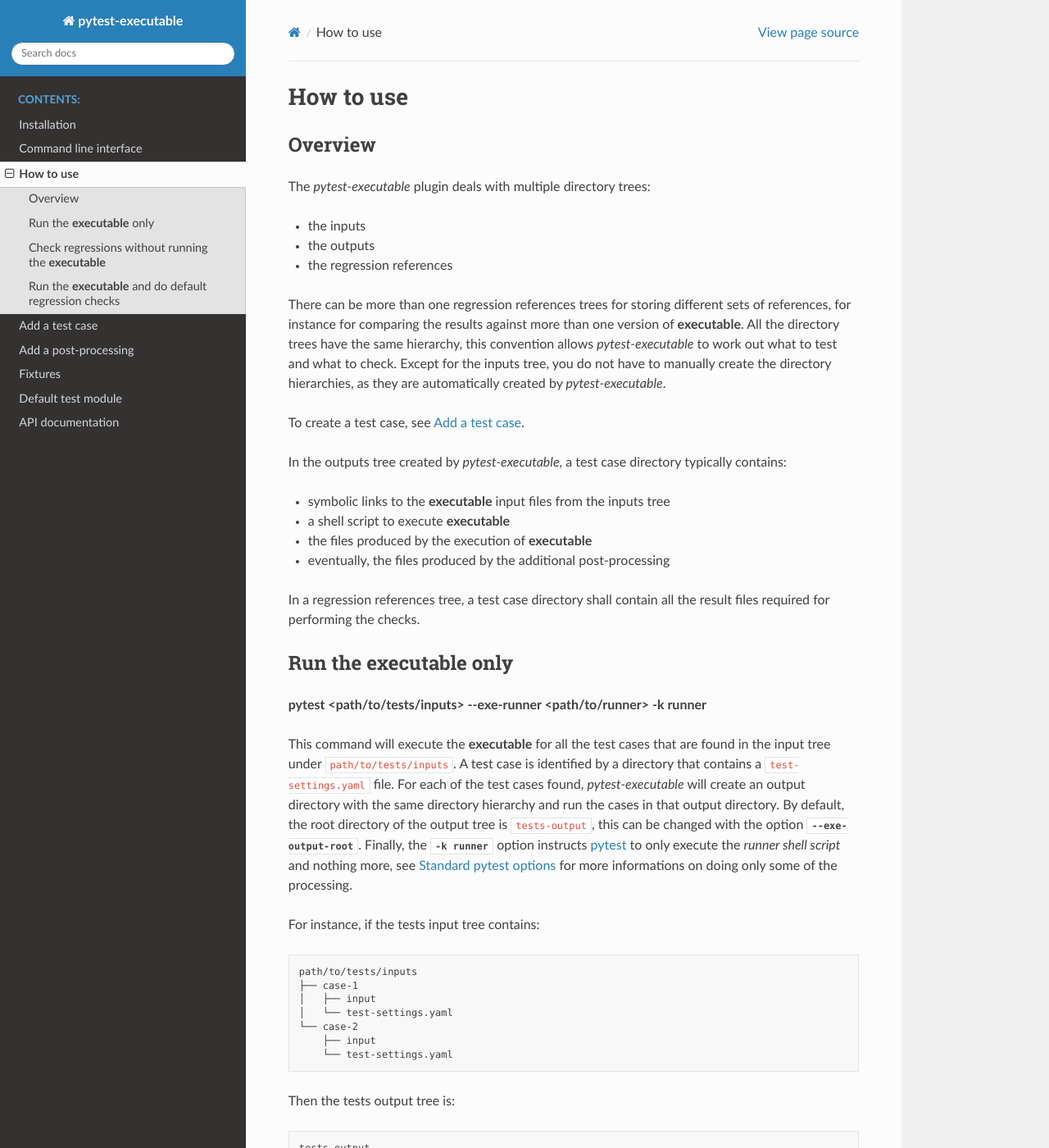
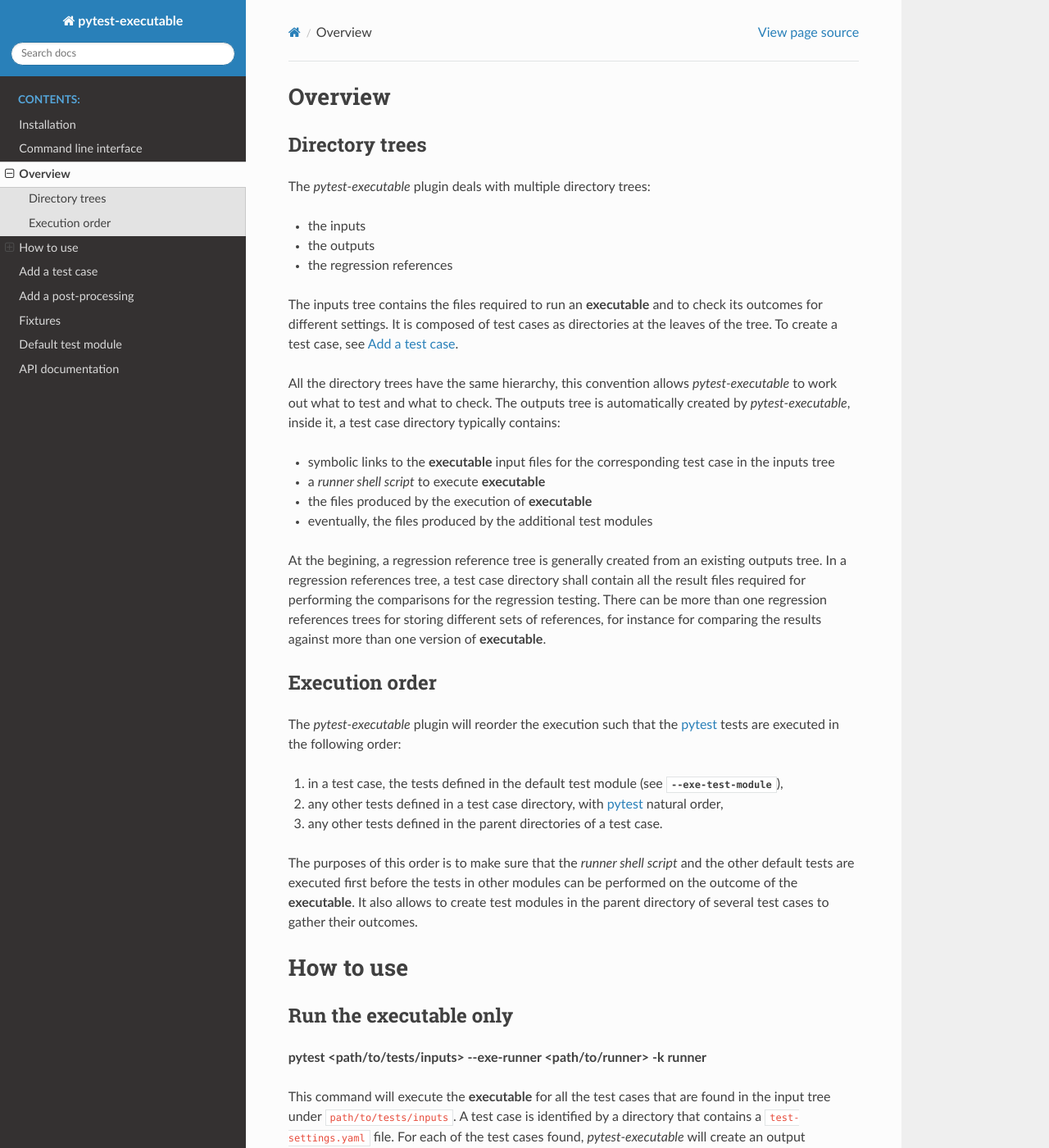
Before and after one commit to CS-SI/pytest-executable, a Sphinx documentation site: the page built from doc/how-to-use.rst, in a window 1280 px wide and 1400 px high. Shown: the whole window at 82% size. Built offline with Sphinx 7.4.7 and the Read the Docs theme 2.0.0, drawn with Linux system fonts in a browser that asks for light colours.

Commit message:
fix: test execution order with module below a yaml

```diff
--- a/CHANGELOG.rst
+++ b/CHANGELOG.rst
@@ -27,6 +27,11 @@
 - Testing on MacOS.
 - :option:`--exe-test-module` cli option for setting the default test module
 - Add timeout setting for the runner execution.
+
+Fixed
+~~~~~
+- Tests execution order when a test module is in sub-directory of the yaml
+  settings.
 
 0.4.0 - 2020-05-03
 ------------------
--- a/doc/how-to-use.rst
+++ b/doc/how-to-use.rst
@@ -15,11 +15,11 @@
 .. See the License for the specific language governing permissions and
 .. limitations under the License.
 
-How to use
-==========
+Overview
+========
 
-Overview
---------
+Directory trees
+---------------
 
 The |ptx| plugin deals with multiple directory trees:
 
@@ -27,25 +27,46 @@
 - the outputs
 - the regression references
 
-There can be more than one regression references trees for storing different
-sets of references, for instance for comparing the results against more than
-one version of |exe|. All the directory trees have the same hierarchy,
-this convention allows |ptx| to work out what to test and what to check.
-Except for the inputs tree, you do not have to manually create the directory
-hierarchies, as they are automatically created by |ptx|.
+The inputs tree contains the files required to run an |exe| and to check its
+outcomes for different settings. It is composed of test cases as directories at
+the leaves of the tree. To create a test case, see :ref:`add-test-case-label`.
 
-To create a test case, see :ref:`add-test-case-label`.
+All the directory trees have the same hierarchy, this convention allows |ptx|
+to work out what to test and what to check. The outputs tree is automatically
+created by |ptx|, inside it, a test case directory typically contains:
 
-In the outputs tree created by |ptx|, a test case directory typically contains:
+- symbolic links to the |exe| input files for the corresponding test case in
+  the inputs tree
+- a |runner| to execute |exe|
+- the files produced by the execution of |exe|
+- eventually, the files produced by the additional test modules
 
-- symbolic links to the |exe| input files from the inputs tree
-- a shell script to execute |exe|
-- the files produced by the execution of |exe|
-- eventually, the files produced by the additional post-processing
+At the begining, a regression reference tree is generally created from an
+existing outputs tree. In a regression references tree, a test case directory
+shall contain all the result files required for performing the comparisons for
+the regression testing. There can be more than one regression references trees
+for storing different sets of references, for instance for comparing the
+results against more than one version of |exe|.
 
-In a regression references tree, a test case directory shall contain all the
-result files required for performing the checks.
+Execution order
+---------------
 
+The |ptx| plugin will reorder the execution such that the |pytest| tests are
+executed in the following order:
+
+1. in a test case, the tests defined in the default test module (see
+   :option:`--exe-test-module`),
+2. any other tests defined in a test case directory, with |pytest| natural
+   order,
+3. any other tests defined in the parent directories of a test case.
+
+The purposes of this order is to make sure that the |runner| and the other
+default tests are executed first before the tests in other modules can be
+performed on the outcome of the |exe|. It also allows to create test modules in
+the parent directory of several test cases to gather their outcomes.
+
+How to use
+==========
 
 Run the |exe| only
 ------------------
```
Also changed, not shown: doc/usage.rst (+11 -11 lines), 3 other files.
